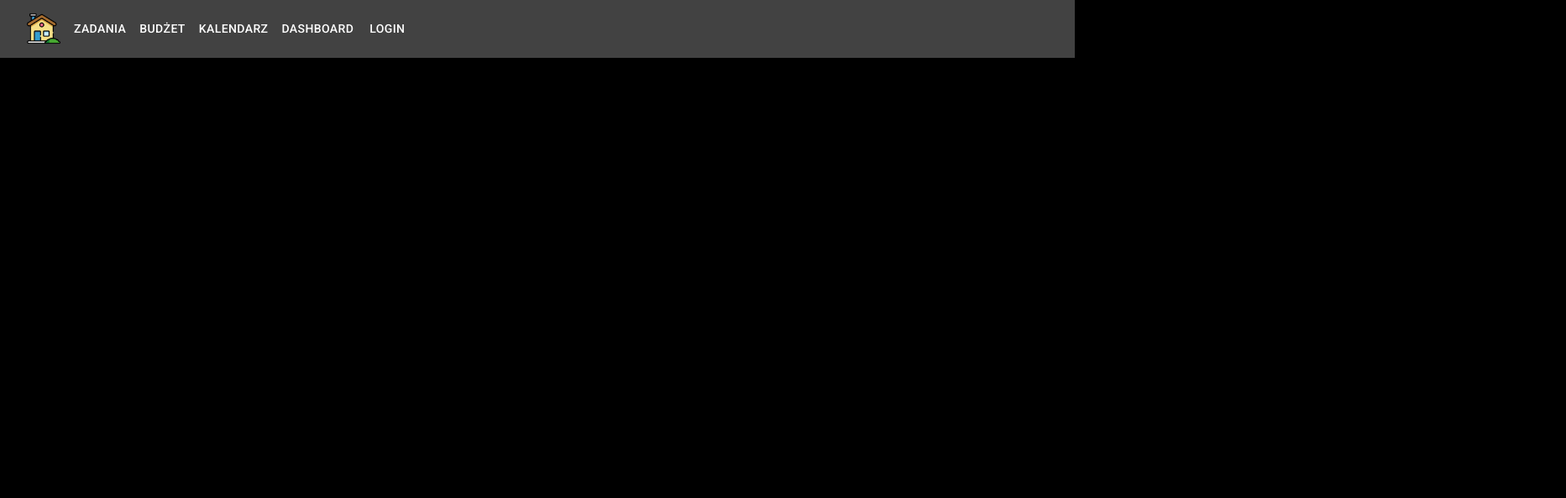
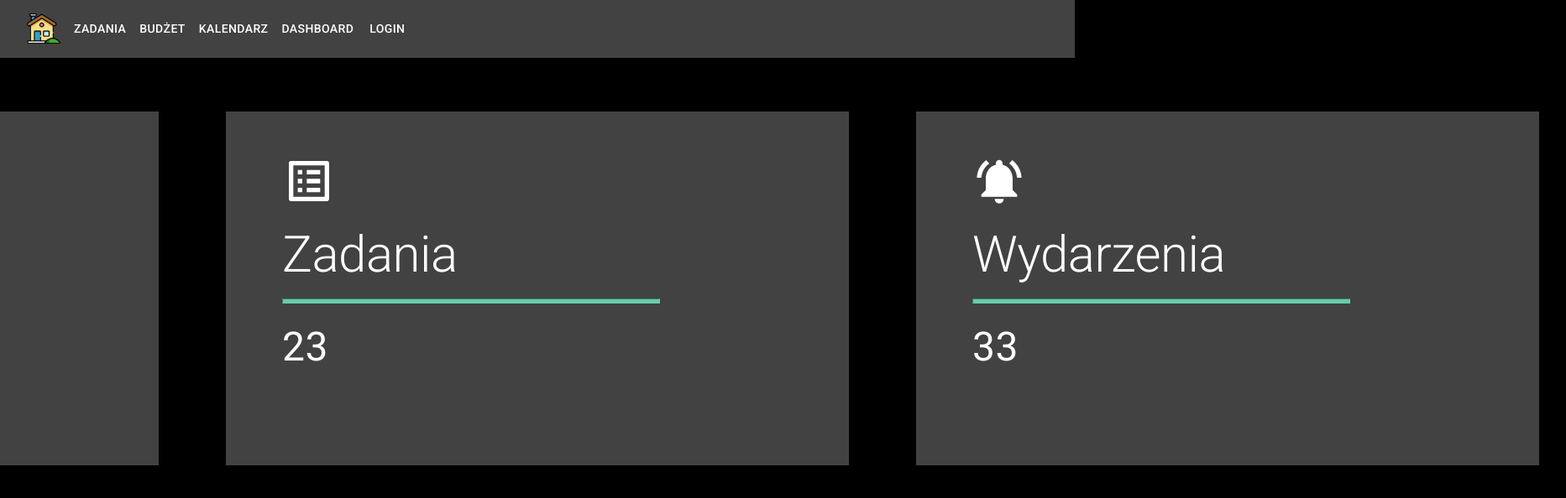
Before and after one commit to infoshareacademy/jfdzr5-pierwsza-linia-frontu, a React (Create React App) app: page /dashboard in a window 1280 px wide. Shown: the top 594 px of the page at 84% size, 1865 px wide, since content can reach past the window. Built offline with nearby package versions, Linux system fonts and the light colour scheme.

Commit message:
added dashboard without real data

```diff
--- /dev/null
+++ b/src/components/Dashboard/Dashboard.js
@@ -0,0 +1,63 @@
+import styled from 'styled-components';
+import {PageWrapper} from "../../common/page-wrapper/page-wrapper";
+import { Theme } from "../../common/theme/theme";
+import Typography from "@mui/material/Typography";
+import GroupIcon from '@mui/icons-material/Group';
+import ListAltIcon from '@mui/icons-material/ListAlt';
+import NotificationsActiveIcon from '@mui/icons-material/NotificationsActive';
+
+const TileContainer = styled.div`
+    display: grid;
+    grid-template-columns: repeat(3, 1fr);
+    grid-gap: 1rem;
+`;
+
+const Tile = styled.div`
+    display: inline-block;
+    background: ${Theme.palette.secondary.main};
+    margin: 2rem;
+    padding: 3rem;
+    min-width: 40rem;
+    min-height: 20rem;
+    border: 3px solid transparent;
+    border-collapse: collapse;
+    &:hover {
+        cursor: pointer;
+        border: 3px solid ${Theme.palette.primary.contrastText}
+      }
+`
+
+const HorizontalLine = styled.hr`
+    background-color: ${Theme.palette.primary.contrastText};
+    border-color: ${Theme.palette.primary.contrastText};
+    width: 70%;
+    height: 0.25rem;
+    margin: 1rem;
+`
+
+const Dashboard = () => {
+    return <PageWrapper title="Home App">
+            <TileContainer>
+                <Tile>
+                <GroupIcon sx={{marginLeft: "1rem", fontSize: "4rem"}}/>
+                <Typography variant="h2" sx={{margin: "1rem"}}>Użytkownicy</Typography>
+                <HorizontalLine />
+                <Typography paragraph="true" sx={{margin:"1rem", fontSize: "3rem"}}>5</Typography>
+                </Tile>
+                <Tile>
+                <ListAltIcon sx={{marginLeft: "1rem", fontSize: "4rem"}}/>
+                <Typography variant="h2" sx={{margin: "1rem"}}>Zadania</Typography>
+                <HorizontalLine />
+                <Typography paragraph="true" sx={{margin:"1rem", fontSize: "3rem"}}>23</Typography>
+                </Tile>
+                <Tile>
+                <NotificationsActiveIcon sx={{marginLeft: "1rem", fontSize: "4rem"}}/>
+                <Typography variant="h2" sx={{margin: "1rem"}}>Wydarzenia</Typography>
+                <HorizontalLine />
+                <Typography paragraph="true" sx={{margin:"1rem", fontSize: "3rem"}}>33</Typography>
+                </Tile>
+            </TileContainer>
+    </PageWrapper>
+}
+
+export default Dashboard;
--- a/src/content/content.js
+++ b/src/content/content.js
@@ -2,11 +2,13 @@ import { Routes, Route } from "react-router-dom";
 import { Home } from "./home/home";
 import ToDoList from "../components/ToDoList/ToDoList";
 import Calendar from "../components/Calendar/Calendar";
+import Dashboard from "../components/Dashboard/Dashboard";
 
 export const Content = () => (
   <Routes>
     <Route path="/" element={<Home />} />
     <Route path="/tasks" element={<ToDoList />} />
     <Route path="/calendar" element={<Calendar />} />
+    <Route path="/dashboard" element={<Dashboard />} />
   </Routes>
 );
```
